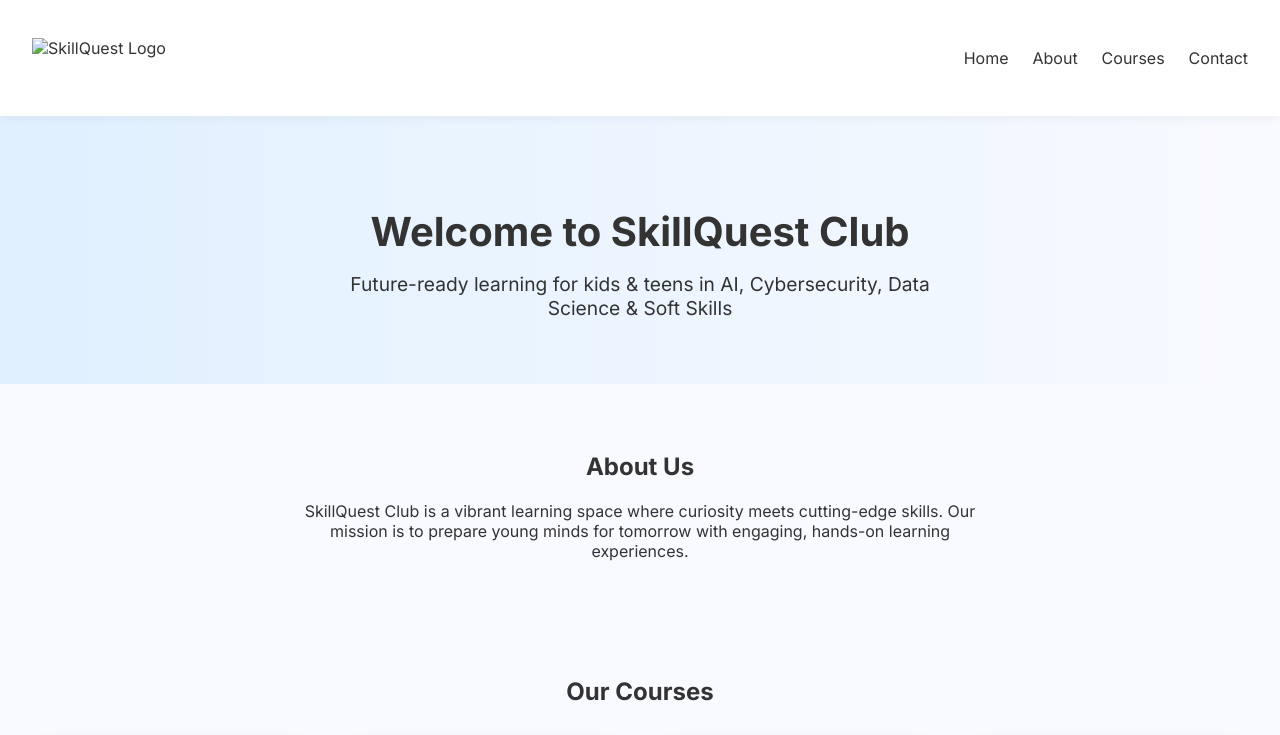
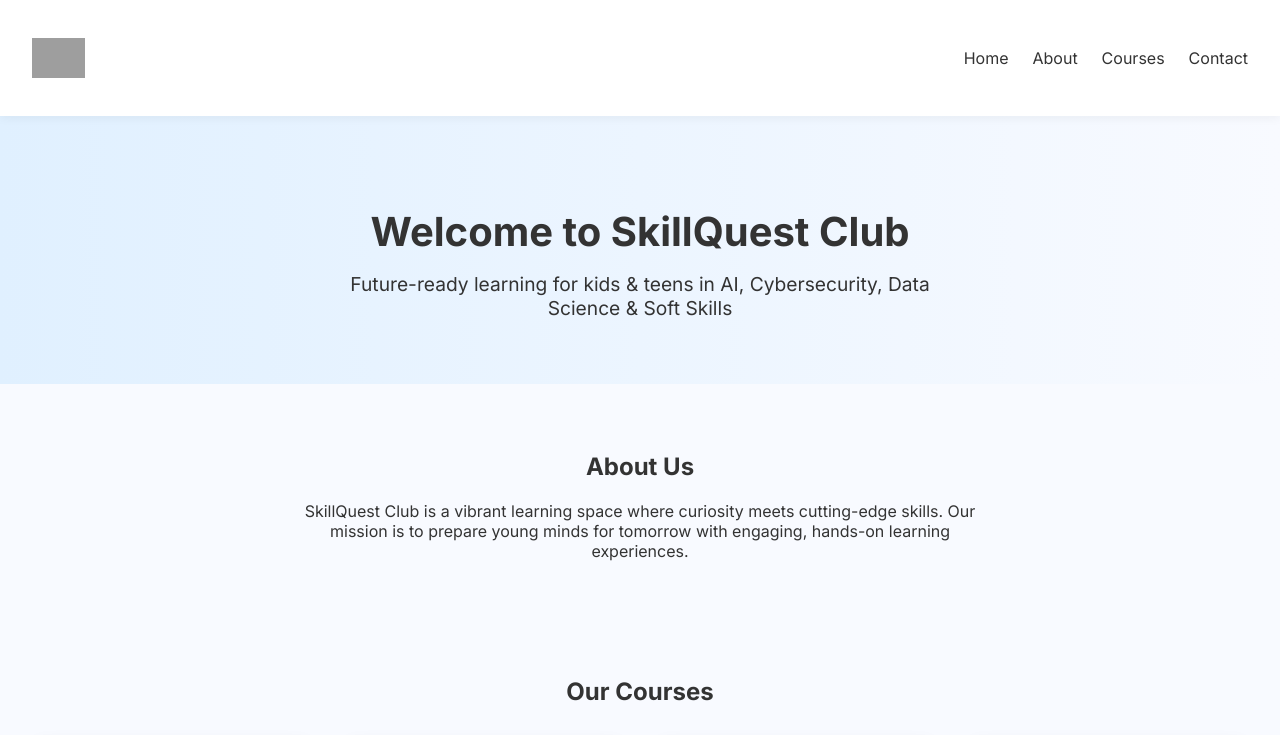
Before and after one commit to rajgh7/SkillQuest, a plain HTML site: page index.html in a window 1280 px wide. Shown: the top 735 px of the page. Drawn offline with Linux system fonts and the light colour scheme; the site is published under a folder, as on GitHub Pages, so addresses that start at the root find nothing.

Commit message:
Update index.html

```diff
--- a/index.html
+++ b/index.html
@@ -158,7 +158,7 @@
   <nav>
    <!-- <div class="logo">SkillQuest</div>
     <div class="logo"> -->
-  <img src="/Logo.png" alt="SkillQuest Logo" style="height: 40px;" />
+  <img src="Logo.png" alt="SkillQuest Logo" style="height: 40px;" />
 </div>
 
     <div class="mobile-toggle" onclick="toggleMenu()">☰</div>
```
